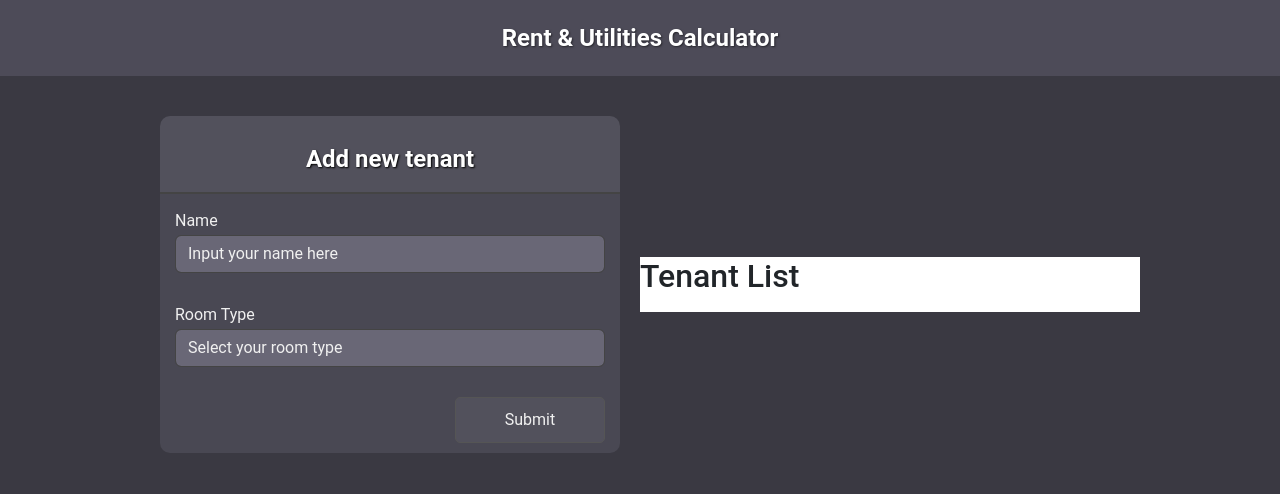
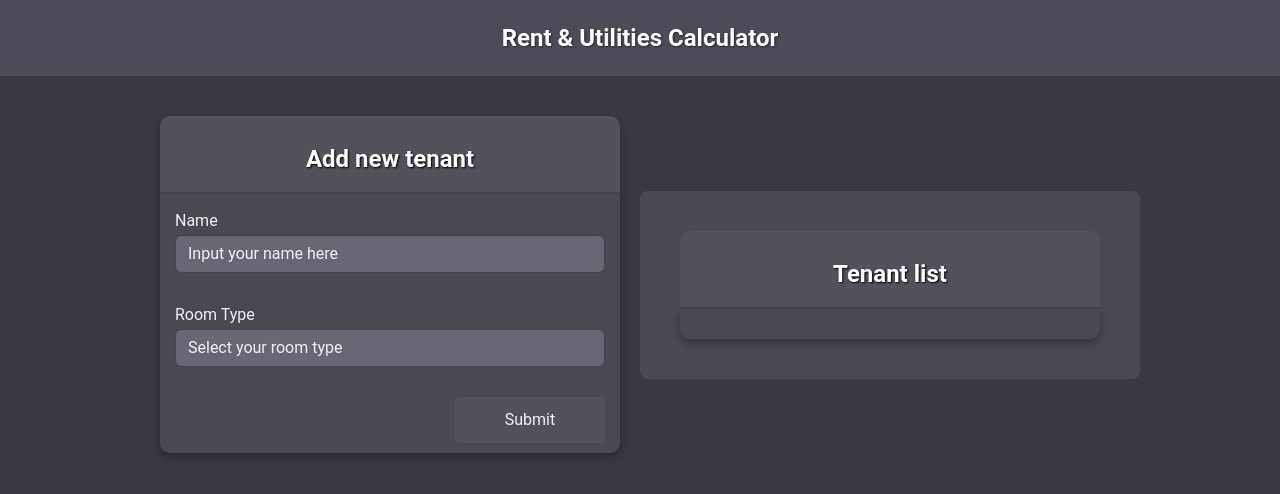
Before and after one commit to BodhiOng/Rent-And-Utilities-Calculator, a React (Create React App) app: page / in a window 1280 px wide. Shown: the top 494 px of the page. Built offline with nearby package versions, Linux system fonts and the light colour scheme.

Commit message:
Styled the tenant list

```diff
--- a/src/AddTenantForm.css
+++ b/src/AddTenantForm.css
@@ -5,6 +5,8 @@ body {
 form {
     background-color: rgb(73, 72, 83);
     border-radius: 10px;
+    box-shadow: 0 4px 8px rgba(0, 0, 0, 0.3);
+
 }
 
 label {
--- a/src/App.css
+++ b/src/App.css
@@ -25,8 +25,7 @@ html, body {
 
 .tenant-list {
   width: 100%;
-  height: 100%;
-  max-height: 500px;
   max-width: 500px;
-  background-color: white;
+  padding: 20px;
+  border-radius: 8px;
 }
--- a/src/TenantList.css
+++ b/src/TenantList.css
@@ -0,0 +1,52 @@
+.tenant-list {
+    background-color: rgb(73, 72, 83);
+}
+
+.tenant-list-container {
+    background-color: rgb(73, 72, 83);
+    border-radius: 0 0 10px 10px;
+    padding: 15px;
+    box-shadow: 0 4px 8px rgba(0, 0, 0, 0.3);
+}
+
+.list-title {
+    display: flex;
+    justify-content: center;
+    align-items: center;
+    text-align: center;
+    padding: 15px 0;
+    background-color: rgba(255, 255, 255, 0.05);
+    border-bottom: 2px solid #444;
+    border-radius: 10px 10px 0 0;
+}
+
+.list-title-text {
+    font-size: 1.5rem;
+    font-weight: bold;
+    padding: 10px 10px 0px;
+    color: white;
+    text-shadow: 1px 1px 2px black;
+    margin: 0;
+}
+
+ul {
+    list-style-type: none;
+    padding: 0;
+    margin: 0;
+}
+
+li {
+    background-color: rgba(255, 255, 255, 0.1);
+    border: 1px solid rgba(255, 255, 255, 0.1);
+    border-radius: 5px;
+    margin: 10px 0;
+    padding: 10px;
+    color: white;
+    font-size: 1.1rem;
+    transition: background-color 0.3s, transform 0.2s;
+}
+
+li:hover {
+    background-color: rgba(255, 255, 255, 0.2);
+    transform: translateY(-2px);
+}
--- a/src/TenantList.js
+++ b/src/TenantList.js
@@ -2,14 +2,18 @@ import './TenantList.css';
 
 function TenantList({ tenants }) {
     return(
+        <div className='tenant-list'>
+            <div className='list-title'>
+                <p className='list-title-text'>Tenant list</p>
+            </div>
             <div className='tenant-list-container'>
-            <h2>Tenant List</h2>
                 <ul>
                     {tenants.map((tenant, index) => (
                         <li key={index}>{tenant.tenantName} - {tenant.roomType}</li>
                     ))}
                 </ul>
             </div>
+        </div>
     );
 }
 
```
Lines whose indentation alone changed are shown as unchanged.
